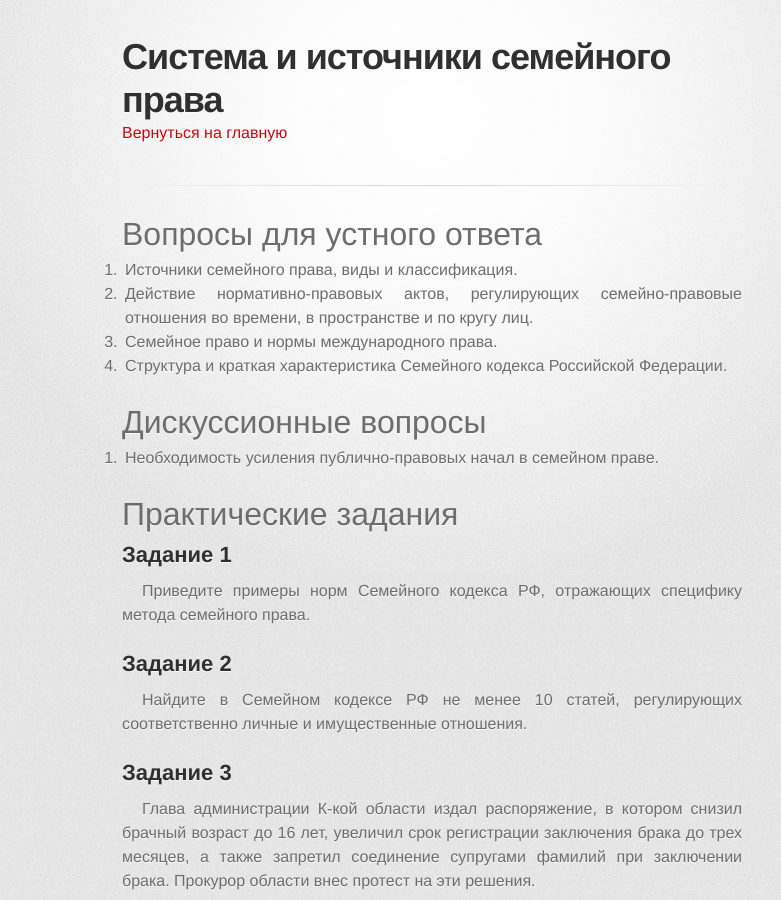
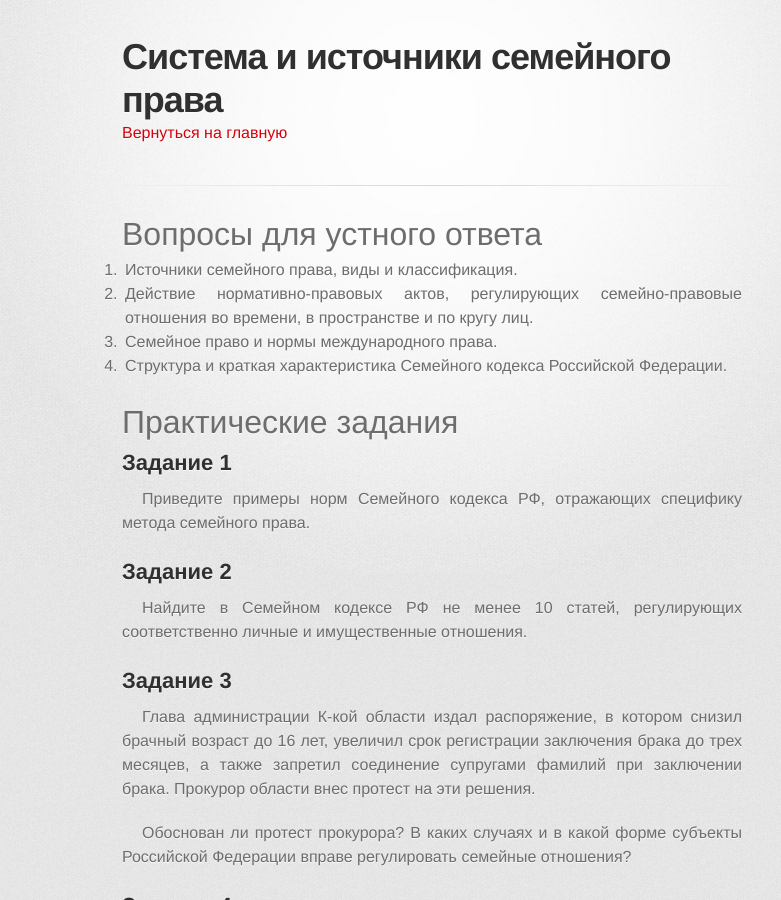
Before and after one commit to a-nova/a-nova.github.io, a Jekyll site: the page built from _spr/02.md, in a window 1280 px wide and 900 px high. Shown: the whole window, without its empty margins (208-989 px from the left). Built offline with Jekyll 4.4.1, drawn with Linux system fonts in a browser that asks for light colours; some web fonts are replaced.

Commit message:
hide discussion

```diff
--- a/_spr/02.md
+++ b/_spr/02.md
@@ -13,9 +13,9 @@ layout: page
 3. Семейное право и нормы международного права.
 4. Структура и краткая характеристика Семейного кодекса Российской Федерации.
 
-# Дискуссионные вопросы
+<!-- # Дискуссионные вопросы -->
 
-1. Необходимость усиления публично-правовых начал в семейном праве.
+<!-- 1. Необходимость усиления публично-правовых начал в семейном праве. -->
 
 # Практические задания
 
```
